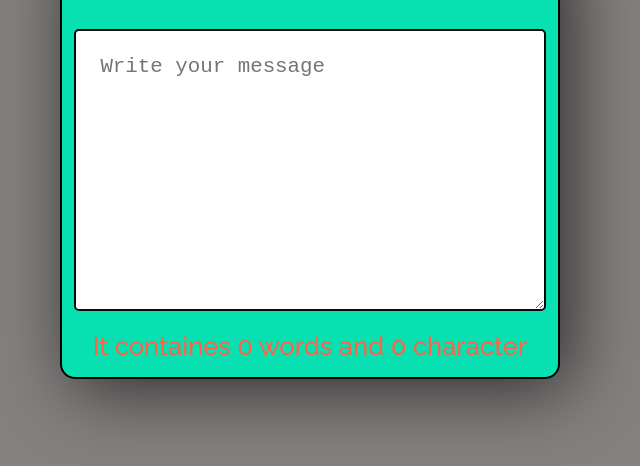
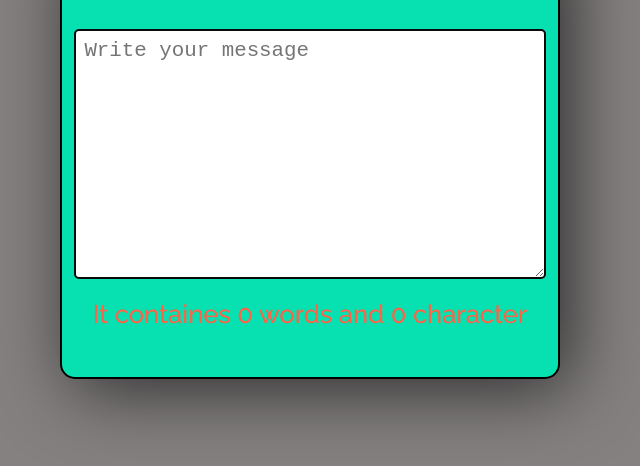
Before and after one commit to Saurabhkumar12-byte/Words-and-character-reader-in-JS, a plain HTML site: page index.html in a window 1280 px wide. Shown: the part 162-628 px from the top of the page, without its empty margins (330-970 px from the left). Drawn offline with Linux system fonts and the light colour scheme.

Commit message:
textarea

```diff
--- a/style.css
+++ b/style.css
@@ -28,7 +28,7 @@ textarea{
     border: 2px solid rgb(10, 10, 10);
     border-radius: 5px;
     font-size: 1.3rem;
-    padding: 1.5rem;
+    padding: 0.5rem;
     /* font-weight: lighter; */
 }
 h1{
```
